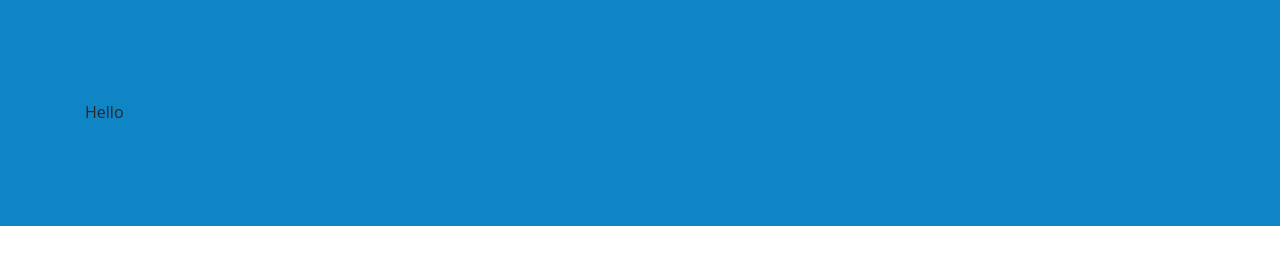
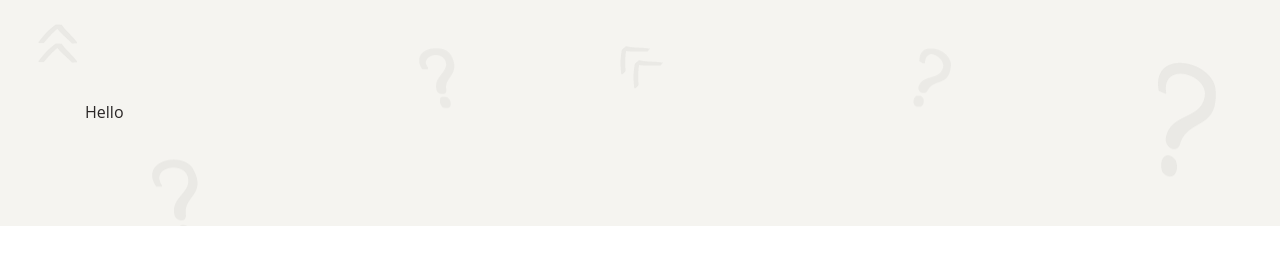
Before and after one commit to mclyalin/layout-designer-project-lvl1, a website: page src/index.html in a window 1280 px wide. Drawn offline with Linux system fonts and the light colour scheme.

Commit message:
Add background styles

```diff
--- a/src/index.html
+++ b/src/index.html
@@ -11,7 +11,7 @@
 <body>
   <header></header>
   <main>
-    <section>
+    <section class="bg-light bg-img">
       <article>Hello</article>
     </section>
   </main>
--- a/src/styles/style.css
+++ b/src/styles/style.css
@@ -60,3 +60,40 @@ section {
 section > * {
   width: 1110px;
 }
+
+/** Utilities **/
+
+.bg-white {
+  background-color: var(--white);
+}
+
+.bg-light {
+  background-color: var(--light);
+}
+
+.bg-brown {
+  background-color: var(--brown);
+}
+
+.bg-primary-dark {
+  background-color: var(--primary-dark);
+}
+
+.bg-img {
+  position: relative;
+}
+
+.bg-img::before {
+  display: block;
+
+  position: absolute;
+  left: 0;
+  right: 0;
+  top: 0;
+  bottom: 0;
+
+  background-image: url("../../assets/images/background.png");
+  opacity: 0.06;
+
+  content: '';
+}
```
